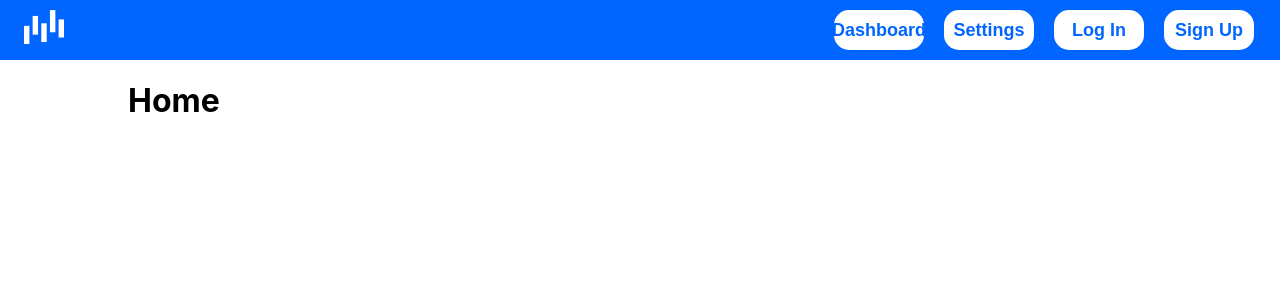
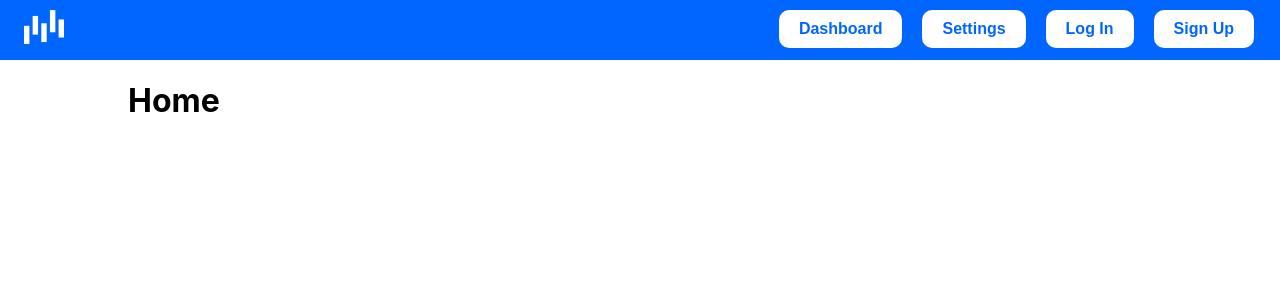
Before and after one commit to mobrien13/paper-trader, a React (Create React App) app in the folder paper-trader/: page / in a window 1280 px wide. Shown: the top 300 px of the page. Built offline with nearby package versions, Linux system fonts and the light colour scheme.

Commit message:
Buttons are Perfect
They work Come to here when Buttons stop working

```diff
--- a/paper-trader/src/App.js
+++ b/paper-trader/src/App.js
@@ -15,10 +15,10 @@ function App() {
       {/*When using the Link tag, be sure to replace the 'to' prop
       with the onClick prop in order to show the login and signup
       modals*/}
-      <Link to='dashboard' className='nav-link'><Button text = "Dashboard">Dashboard</Button></Link>
-      <Link to='settings' className='nav-link'><Button text = "Settings" >Settings</Button></Link>
-      <Button className='nav-link' onClick={()=> setModalActive(true)}>Log In</Button>
-      <Button  className='nav-link' text = "Sign Up" onClick={()=> setModalActive(true)}>Sign Up</Button>
+      <Link className="link-margin" to='dashboard'><Button text = "Dashboard">Dashboard</Button></Link>
+      <Link className="link-margin" to='settings'><Button text = "Settings" >Settings</Button></Link>
+      <Link className="link-margin" to><Button onClick={()=> setModalActive(true)}>Log In</Button></Link>
+      <Link className="link-margin" to><Button onClick={()=> setModalActive(true)}>Sign Up</Button></Link>
 
     </Navbar>
 
--- a/paper-trader/src/Components/Button/Button.css
+++ b/paper-trader/src/Components/Button/Button.css
@@ -1,8 +1,6 @@
 .icon-button{
     /*width was previously 70px*. i personally would advise not to use pixels for these.
     I had to make them larger to fit the dashboard text into them - mitchell*/
-    width: 90px;
-    height: 40px;
     margin: 10px;
     align-items: center;
     justify-content: center;
@@ -14,3 +12,36 @@
     border-radius: 15px;
     border: none;
 }
+
+.btn{
+    font-weight: 400;
+    border-radius: 10px;
+    cursor: pointer;
+    transition: transform 0.3s ease;
+}
+
+.btn:hover{
+    transform: translateY(-1px);
+}
+
+.btn--primary--solid{
+    background-color: white;
+    color: var(--bc);
+    border: none;
+}
+.btn--primary--outline{
+    background-color: transparent;
+    border: 2px solid white;
+    color: var(--bc);
+}
+
+.btn--medium{
+    padding: 10px 20px;
+    font-size: 11px;
+}
+
+.btn--small{
+    padding: 10px 20px;
+    font-size: 16px;
+    font-weight: bold;
+}
--- a/paper-trader/src/Components/Button/Button.js
+++ b/paper-trader/src/Components/Button/Button.js
@@ -1,6 +1,12 @@
 import './Button.css'
 import React from "react"
 
+const STYLES =[
+  "btn--primary--solid",
+  "btn--primary--outline"
+]
+
+const SIZES =["btn--medium, btn--small"]
 
 const Button = ({
   children,
@@ -8,12 +14,19 @@ const Button = ({
   onClick,
   buttonStyle,
   buttonSize,
-  text
 }) => {
+
+  const checkButtonStyle = STYLES.includes(buttonStyle)
+    ? buttonStyle
+    : STYLES[0];
+
+  const checkButtonSize = STYLES.includes(buttonSize)
+    ? buttonSize
+    : SIZES[0];
+
   return (
-    <button className="icon-button"onClick ={onClick} type={type}>
-
-      <p>{children}</p>
+    <button className = {`btn ${checkButtonStyle} ${checkButtonSize}`} onClick ={onClick} type={type}>
+      {children}
     </button>
   )
 }
--- a/paper-trader/src/index.css
+++ b/paper-trader/src/index.css
@@ -25,3 +25,7 @@ code {
     --border-radius: 8px;
     --speed: 500ms;
 }
+
+.link-margin{
+  margin: 10px
+}
```
